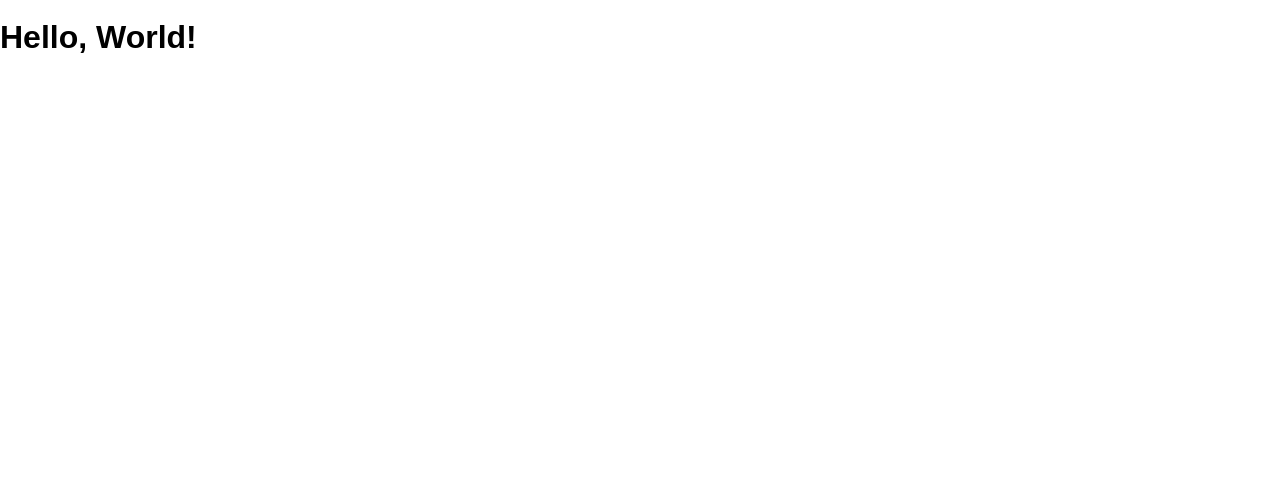
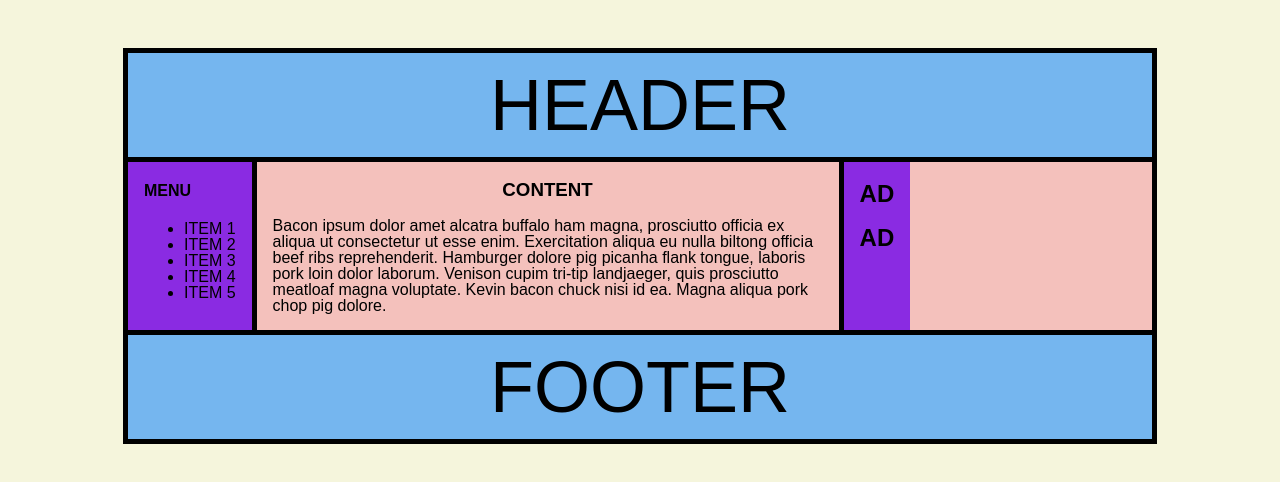
Before and after one commit to TobiasNorton/css-holy-grail, a website: page public/index.html in a window 1280 px wide. Drawn offline with Linux system fonts and the light colour scheme.

Commit message:
Flexbox Warmup

```diff
--- a/public/index.html
+++ b/public/index.html
@@ -1,12 +1,42 @@
 <!DOCTYPE html>
 <html>
+
 <head lang="en">
   <meta charset="UTF-8">
   <meta name="viewport" content="width=device-width, initial-scale=1">
   <title>Css Holy Grail</title>
   <link rel="stylesheet" href="/screen.css">
 </head>
+
 <body>
-    <h1>Hello, World!</h1>
+  <div class="main-box">
+    <h1 class="header">HEADER</h1>
+    <section class="middle">
+      <div class="menu">
+        <h4>MENU</h4>
+        <ul>
+          <li>ITEM 1</li>
+          <li>ITEM 2</li>
+          <li>ITEM 3</li>
+          <li>ITEM 4</li>
+          <li>ITEM 5</li>
+        </ul>
+      </div>
+      <section class="mid-mid">
+        <h3>CONTENT</h3>
+        <p>Bacon ipsum dolor amet alcatra buffalo ham magna, prosciutto officia ex aliqua ut consectetur ut esse enim.
+          Exercitation aliqua eu nulla biltong officia beef ribs reprehenderit. Hamburger dolore pig picanha flank
+          tongue, laboris pork loin dolor laborum. Venison cupim tri-tip landjaeger, quis prosciutto meatloaf magna
+          voluptate. Kevin bacon chuck nisi id ea. Magna aliqua pork chop pig dolore.
+        </p>
+      </section>
+      <div class="mid-right">
+        <h2>AD</h2>
+        <h2>AD</h2>
+      </div>
+    </section>
+    <footer>FOOTER</footer>
+  </div>
 </body>
+
 </html>
--- a/public/screen.css
+++ b/public/screen.css
@@ -6,4 +6,56 @@ body {
   margin: 0;
   min-height: 100%;
   font: 16px / 1 sans-serif;
+  background-color: beige;
 }
+
+.main-box {
+  width: 80%;
+  background-color: rgb(117, 182, 239);
+  margin: 3rem auto;
+  border: 5px solid black;
+}
+
+h1 {
+  font-size: 72px;
+  font-weight: normal;
+  text-align: center;
+  margin: 1rem auto;
+}
+
+.middle {
+  display: flex;
+  background-color: rgb(244, 193, 188);
+  border-top: 5px solid black;
+  border-bottom: 5px solid black;
+}
+
+.mid-mid {
+  width: 550px;
+  padding-left: 1rem;
+  padding-right: 1rem;
+  border-left: 5px solid black;
+  border-right: 5px solid black;
+}
+
+h3 {
+  text-align: center;
+}
+
+.menu {
+  background-color: blueviolet;
+  padding-left: 1rem;
+  padding-right: 1rem;
+}
+
+.mid-right {
+  background-color: blueviolet;
+  padding-left: 1rem;
+  padding-right: 1rem;
+}
+
+footer {
+  font-size: 72px;
+  text-align: center;
+  margin: 1rem auto;
+}
```
Lines whose indentation alone changed are shown as unchanged.
